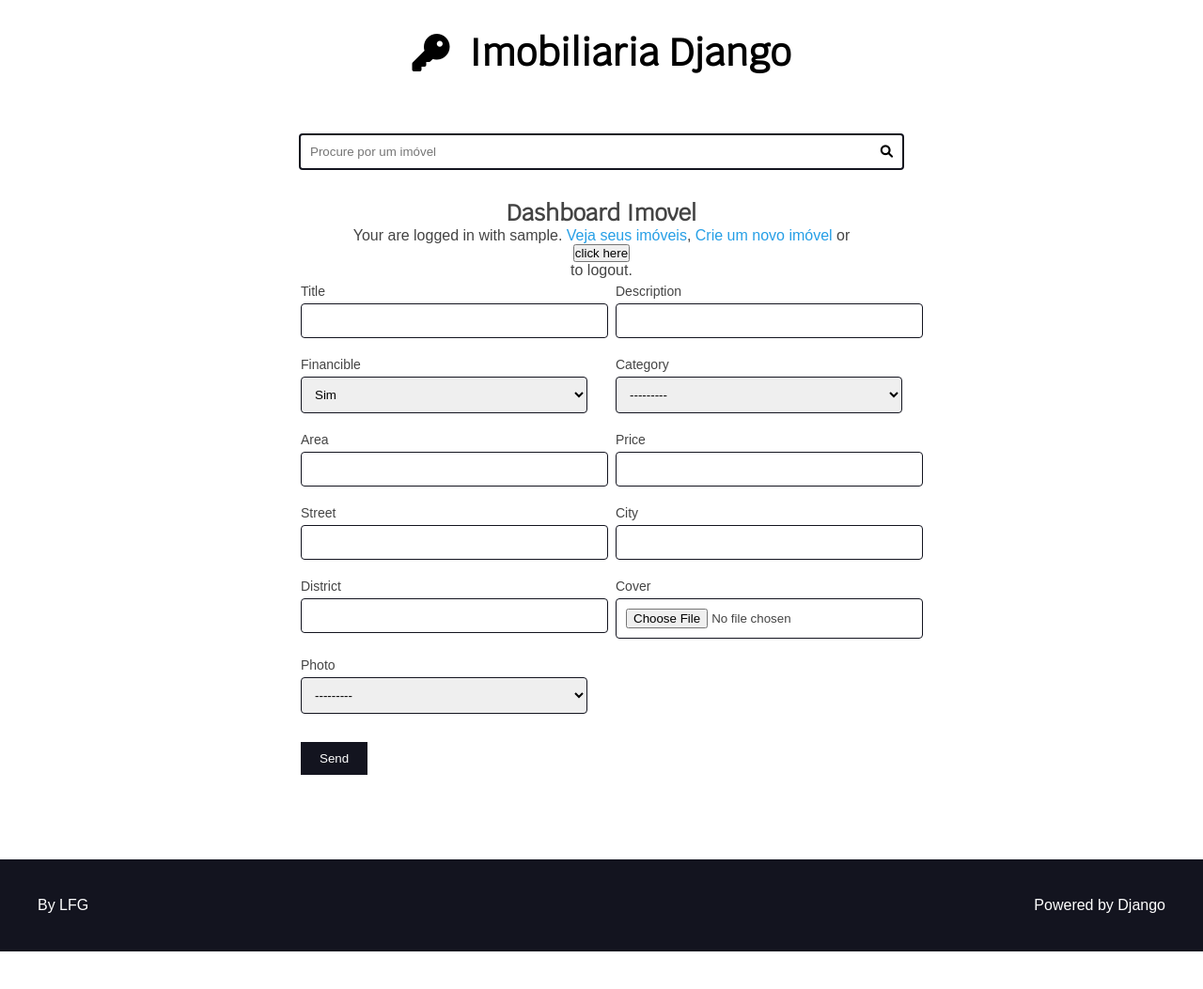
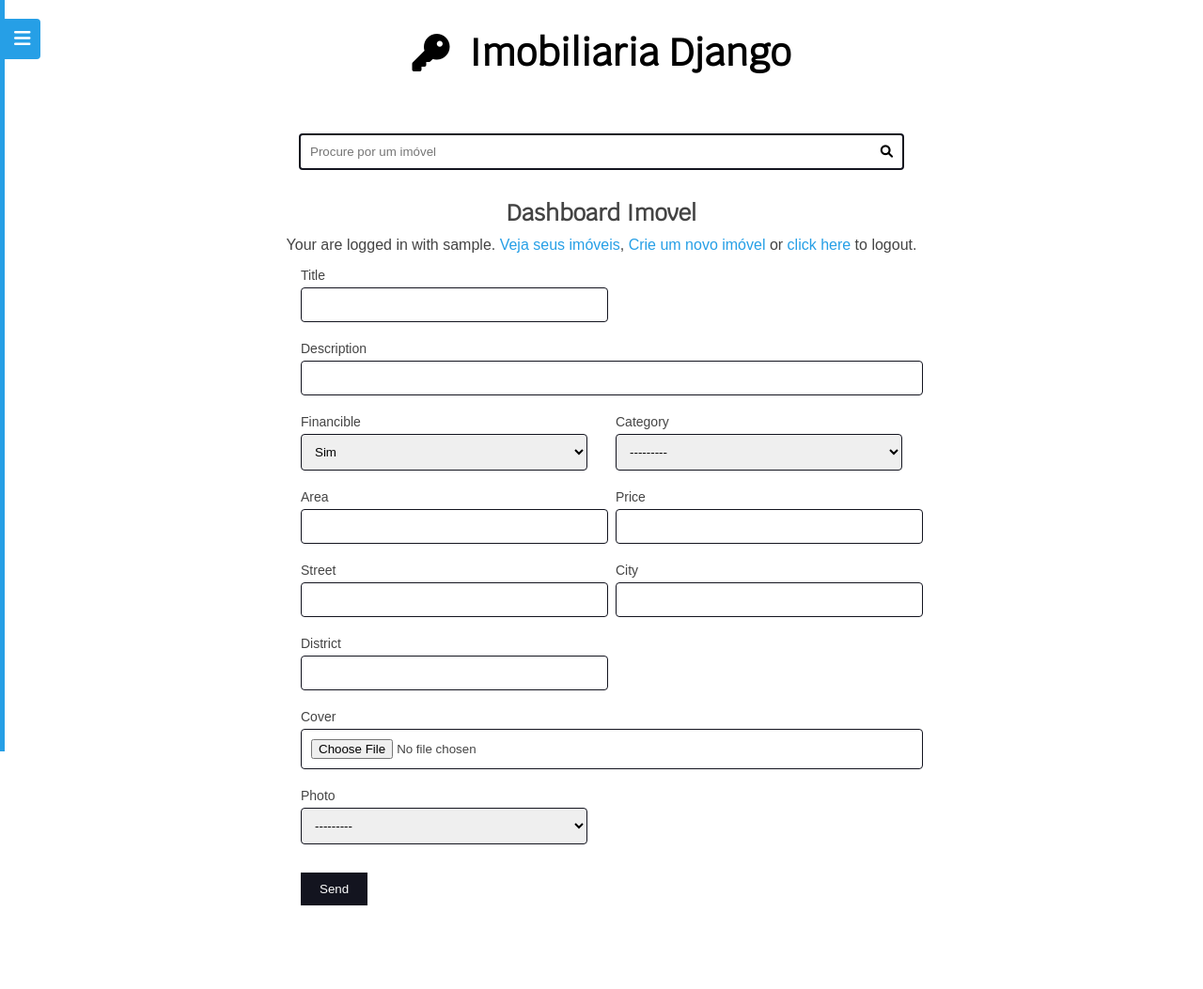
Before and after one commit to leonardofguedes/Imobiliaria-Django, a Django app: page /authors/dashboard/imovel/new/ in a window 1280 px wide. Shown: the top 1053 px of the page at 94% size. Before the commit the page ends 1013 px from the top, so only its background shows below. Run offline with Django 4.2, Linux system fonts and the light colour scheme; the visitor is signed in with stand-in values (Sample User, id 1); data that the repository does not hold is empty.

Commit message:
Criando o Menu

```diff
--- /dev/null
+++ b/authors/templates/authors/partials/form_logout.html
@@ -0,0 +1,4 @@
+<form class="inline-form form-logout" action="{% url 'authors:logout' %}" method='POST'>
+  {% csrf_token %}
+  <input type="hidden" name="username" value="{{ request.user.username }}">
+</form>
--- a/authors/templates/authors/partials/login_message.html
+++ b/authors/templates/authors/partials/login_message.html
@@ -4,10 +4,7 @@
   {{ request.user.username }}.
   <a href="{% url 'authors:dashboard' %}">Veja seus imóveis</a>,
   <a href="{% url 'authors:dashboard_imovel_new' %}">Crie um novo imóvel</a> or
-  <form class="inline-form" action="{% url 'authors:logout' %}" method='POST'>
-    {% csrf_token %}
-    <input type="hidden" name="username" value="{{ request.user.username }}">
-    <button class="plaintext-button" type="submit">click here</button>
-  </form> to logout.
+  {% include 'authors/partials/form_logout.html' %}
+  <a class="authors-logout-link" href="#">click here</a> to logout.
 </div>
 {% endif %}
--- a/rental/static/rental/css/style.css
+++ b/rental/static/rental/css/style.css
@@ -382,13 +382,7 @@
           background: var(--color-primary-dark);
           color: var(--color-white);
         }
-        @media (max-width: 600px) {
-        .main-content-list {
-        .main-content-list,
-        .form-content-grid {
-        grid-template-columns: repeat(auto-fit, minmax(100%, 1fr));
-        }
-        }
+
         .inline-form {
           display: inline;
         }
@@ -423,3 +417,83 @@
           list-style-type: none;
           margin: 1rem 0;
         }
+
+        .hidden-text {
+            display: none;
+        }
+
+        .menu-container {
+          position: fixed;
+          top: 0;
+          left: 0;
+          bottom: 0;
+          width: 260px;
+          min-height: 100vh;
+          overflow-y: auto;
+          background: var(--color-primary);
+          z-index: 2;
+          transition: all 300ms ease-in-out;
+        }
+
+        .menu-container a {
+          color: var(--color-white);
+        }
+
+        .menu-hidden {
+          left: -255px;
+        }
+
+        .button-show-menu {
+          position: fixed;
+          left: 265px;
+          top: 2rem;
+          color: var(--color-white);
+          background-color: var(--color-primary);
+          border: none;
+          font-size: 2rem;
+          z-index: 3;
+          padding: 1rem;
+          visibility: hidden;
+          opacity: 0;
+          transition: all 300ms ease-in-out;
+          border-radius: 0 4px 4px 0;
+          cursor: pointer;
+        }
+
+        .button-show-menu-visible {
+          visibility: visible;
+          opacity: 1;
+          left: 5px;
+        }
+
+        .button-close-menu {
+          position: absolute;
+          top: 1rem;
+          right: 1rem;
+          color: var(--color-white);
+          background: none;
+          border: none;
+          font-size: 2rem;
+          z-index: 3;
+          cursor: pointer;
+        }
+
+        .menu-nav {
+          display: flex;
+          flex-flow: column wrap;
+          font-family: var(--font-headings);
+          font-size: 2rem;
+        }
+
+        .menu-nav a {
+          width: 100%;
+          padding: 1rem;
+        }
+
+        @media (max-width: 600px) {
+        .main-content-list {
+        .main-content-list,
+        .form-content-grid {
+        grid-template-columns: repeat(auto-fit, minmax(100%, 1fr));
+        }
+        }
--- a/rental/static/rental/js/scripts.js
+++ b/rental/static/rental/js/scripts.js
@@ -1,4 +1,4 @@
-function my_scope() {
+(() => {
   const forms = document.querySelectorAll('.form-delete');
 
   for (const form of forms) {
@@ -12,6 +12,45 @@ function my_scope() {
       }
     });
   }
-}
+})();
 
-my_scope();
+(() => {
+  const buttonCloseMenu = document.querySelector('.button-close-menu');
+  const buttonShowMenu = document.querySelector('.button-show-menu');
+  const menuContainer = document.querySelector('.menu-container');
+
+  const buttonShowMenuVisibleClass = 'button-show-menu-visible';
+  const menuHiddenClass = 'menu-hidden';
+
+  const closeMenu = () => {
+    buttonShowMenu.classList.add(buttonShowMenuVisibleClass);
+    menuContainer.classList.add(menuHiddenClass);
+  };
+
+  const showMenu = () => {
+    buttonShowMenu.classList.remove(buttonShowMenuVisibleClass);
+    menuContainer.classList.remove(menuHiddenClass);
+  };
+
+  if (buttonCloseMenu) {
+    buttonCloseMenu.removeEventListener('click', closeMenu);
+    buttonCloseMenu.addEventListener('click', closeMenu);
+  }
+
+  if (buttonShowMenu) {
+    buttonCloseMenu.removeEventListener('click', showMenu);
+    buttonShowMenu.addEventListener('click', showMenu);
+  }
+})();
+
+(() => {
+  const authorsLogoutLinks = document.querySelectorAll('.authors-logout-link');
+  const formLogout = document.querySelector('.form-logout');
+
+  for (const link of authorsLogoutLinks) {
+    link.addEventListener('click', (e) => {
+      e.preventDefault();
+      formLogout.submit();
+    });
+  }
+})();
--- a/rental/templates/rental/partials/base.html
+++ b/rental/templates/rental/partials/base.html
@@ -3,6 +3,7 @@
 <title>{% block title %}{% endblock title %}</title>
 
 <body>
+    {% include 'rental/partials/menu.html' %}
     {% include 'rental/partials/header.html' %}
     {% include 'rental/partials/search.html' %}
     <main class="main-content-container" align="center">
--- /dev/null
+++ b/rental/templates/rental/partials/menu.html
@@ -0,0 +1,27 @@
+<button class="button-show-menu button-show-menu-visible">
+  <i class="fas fa-bars"></i>
+  <span class="hidden-text">Show menu</span>
+</button>
+
+<div class="menu-container menu-hidden">
+  <button class="button-close-menu button-close-menu-visible">
+    <i class="fas fa-times-circle"></i>
+    <span class="hidden-text">Close menu</span>
+  </button>
+
+  <div class="menu-content">
+    <nav class="menu-nav">
+      <a href="{% url 'imobiliaria-home' %}">Home</a>
+
+      {% if user.is_authenticated %}
+        <a href="{% url 'authors:dashboard_imovel_new' %}">Adicione um imóvel</a>
+        <a href="{% url 'authors:dashboard' %}">Administrativo</a>
+        <a class="authors-logout-link" href="{% url 'authors:logout' %}">Logout</a>
+        {% include 'authors/partials/form_logout.html' %}
+      {% else %}
+        <a href="{% url 'authors:login' %}">Login</a>
+        <a href="{% url 'authors:register' %}">Register</a>
+    {% endif %}
+    </nav>
+  </div>
+</div>
```
